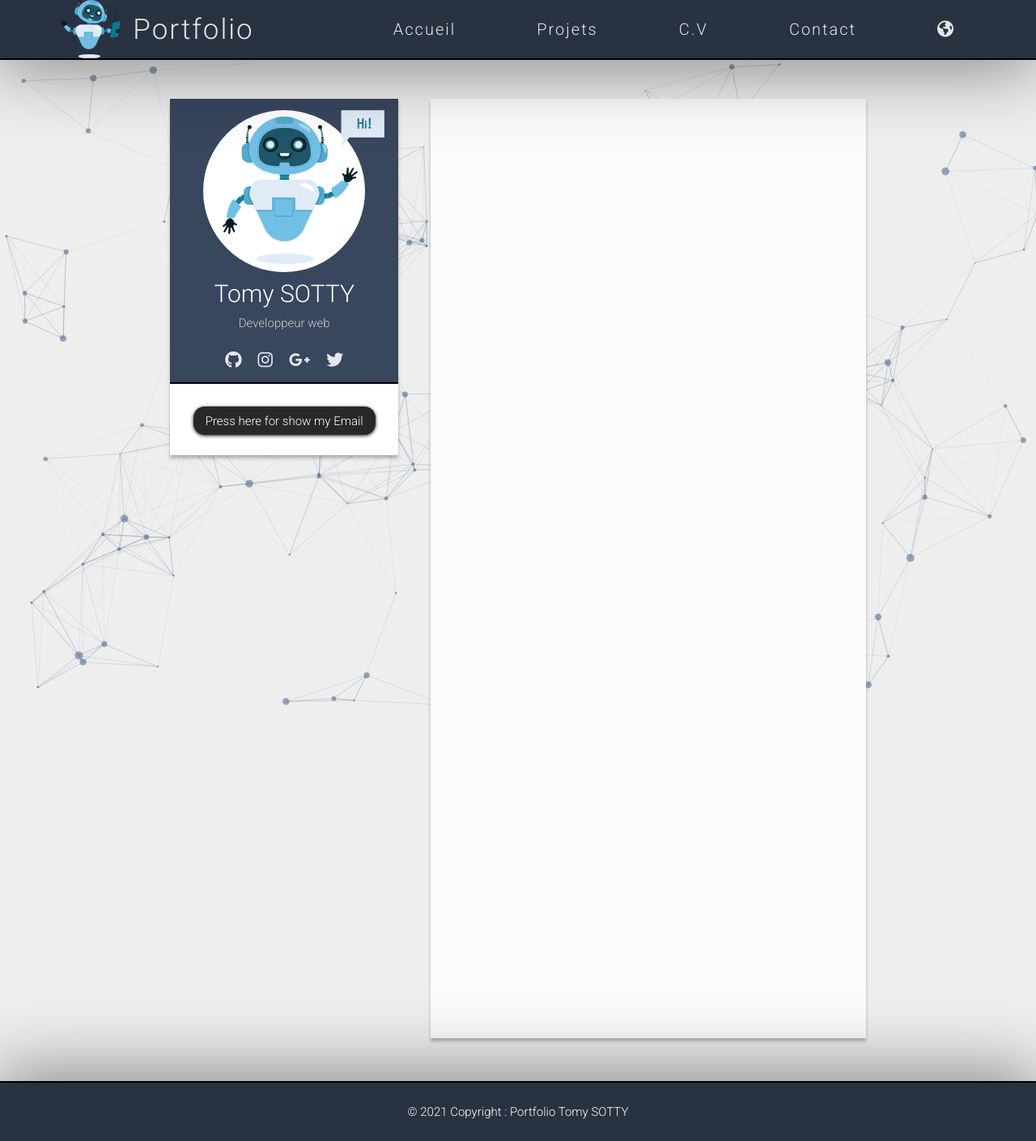
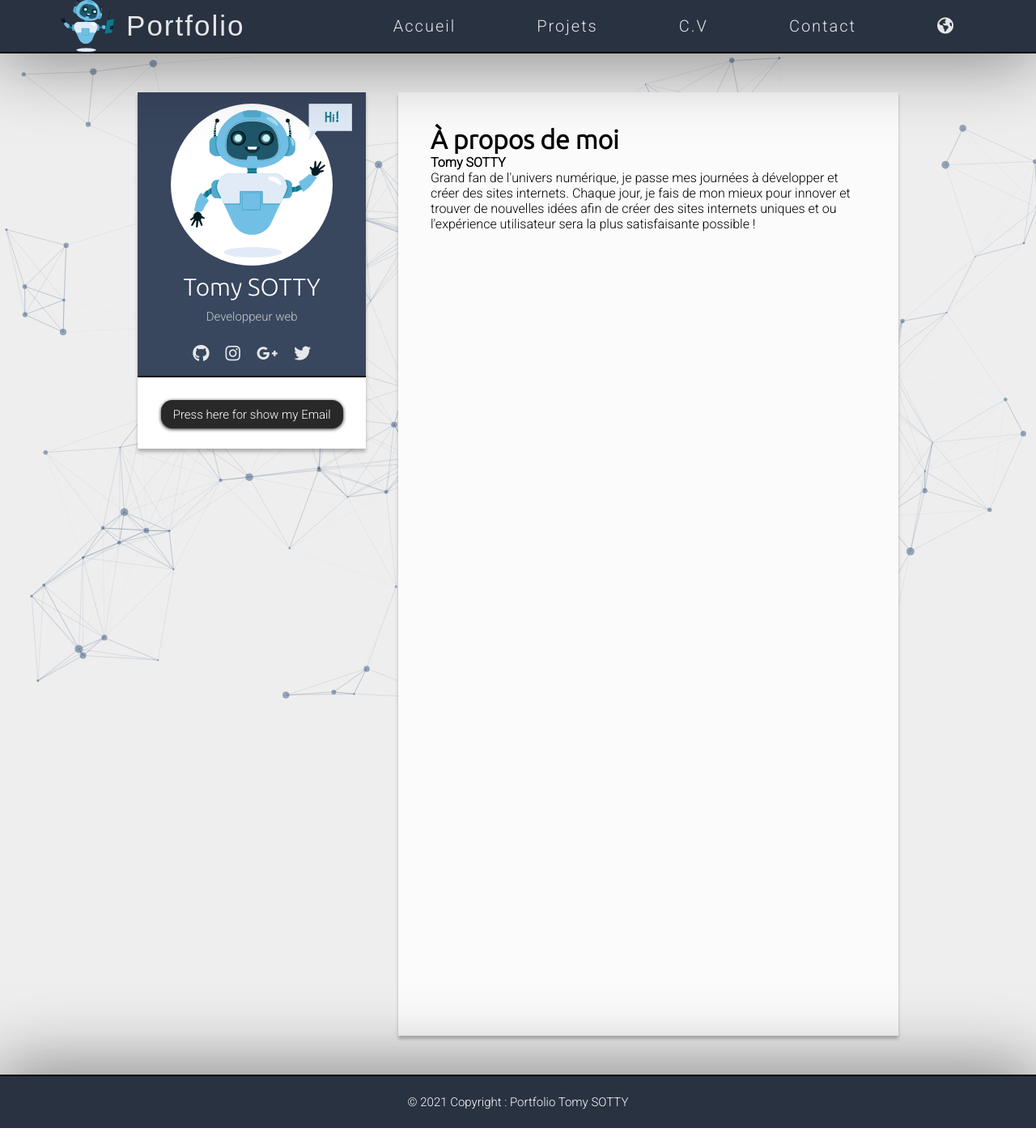
Before and after one commit to Tomy-my/Portfolio-ASC, a PHP site: page /cv.php in a window 1280 px wide. Shown: the whole page at 81% size. Run offline with PHP 8.4, Linux system fonts and the light colour scheme; some libraries are stand-ins or nearby versions.

Commit message:
correction balise HTML

```diff
--- a/css/style.css
+++ b/css/style.css
@@ -38,7 +38,7 @@ nav{
   position: relative;
 
   width: 100%;
-  height: 9vh;
+  height: 8vh;
   background-color: #293241;
 
   border-bottom: solid 2px #000;
@@ -91,7 +91,7 @@ nav{
 
   font-size: 15px;
   letter-spacing: 2px;
-  font-family: 'Roboto', sans-serif;
+  font-family: 'Ubuntu', sans-serif;
   color: white;
 }
 
@@ -113,7 +113,7 @@ p#en{
 
   font-size: 35px;
   letter-spacing: 2px;
-  font-family: 'Roboto', sans-serif;
+  font-family: 'Yanone Kaffeesatz', sans-serif;
 }
 
 #logo{
@@ -283,7 +283,7 @@ p#nom{
   margin-top: -20px;
 
   font-size: 30px;
-  font-family: 'Roboto', sans-serif;
+  font-family: 'Ubuntu', sans-serif;
   color: white;
 }
 
@@ -343,7 +343,6 @@ button.email{
 .cv{
   display: flex;
   flex-direction: column;
-  justify-content: center;
   position: relative;
 
   top: 0;
@@ -351,12 +350,20 @@ button.email{
   left: 0;
   right: 0;
 
-  width: 40vw;
-  height: 100%;
+  width: 36vw;
+  height: 97%;
   margin-left: 40px;
+  padding: 40px;
+  padding-bottom: 0px;
 
   background: #fbfbfb;
   box-shadow: 0px 4px 4px rgba(0, 0, 0, 0.25);
+
+  font-family: 'Roboto', sans-serif;
+}
+
+.cv h1{
+  font-family: 'Ubuntu', sans-serif;
 }
 /* -----Animation cv----- */
 .social_cv a:hover{
@@ -378,7 +385,7 @@ button.email:hover{
 
 
 /* -------------------------footer------------------------- */
-.footer{
+footer{
   display: flex;
   flex-direction: column;
   justify-content: center;
@@ -386,7 +393,7 @@ button.email:hover{
   position: relative;
 
   width: 100%;
-  height: 9vh;
+  height: 8vh;
   margin-top: 81vh;
 
   top: 5px;
@@ -405,7 +412,7 @@ button.email:hover{
   animation-duration: 2s;
 }
 
-.footer p{
+footer p{
   font-size: 15px;
   color: white;
   text-align: center;
--- a/cv.php
+++ b/cv.php
@@ -23,7 +23,9 @@ include('header.php');
         </div>
         <div class="cv">
             <div class="sous_cv">
-
+                <h1>À propos de moi</h1>
+                <h4>Tomy SOTTY</h4>
+                <p>Grand fan de l'univers numérique, je passe mes journées à développer et créer des sites internets. Chaque jour, je fais de mon mieux pour innover et trouver de nouvelles idées afin de créer des sites internets uniques et ou l'expérience utilisateur sera la plus satisfaisante possible ! </p>
             </div>
             <div class="skills">
 
--- a/footer.php
+++ b/footer.php
@@ -1,6 +1,6 @@
-<div class="footer">
+<footer>
     <p>© 2021 Copyright : Portfolio Tomy SOTTY</p>
-</div>
+</footer>
 
 <!-- scripts -->
 <script src="js/particles.js"></script>
```
